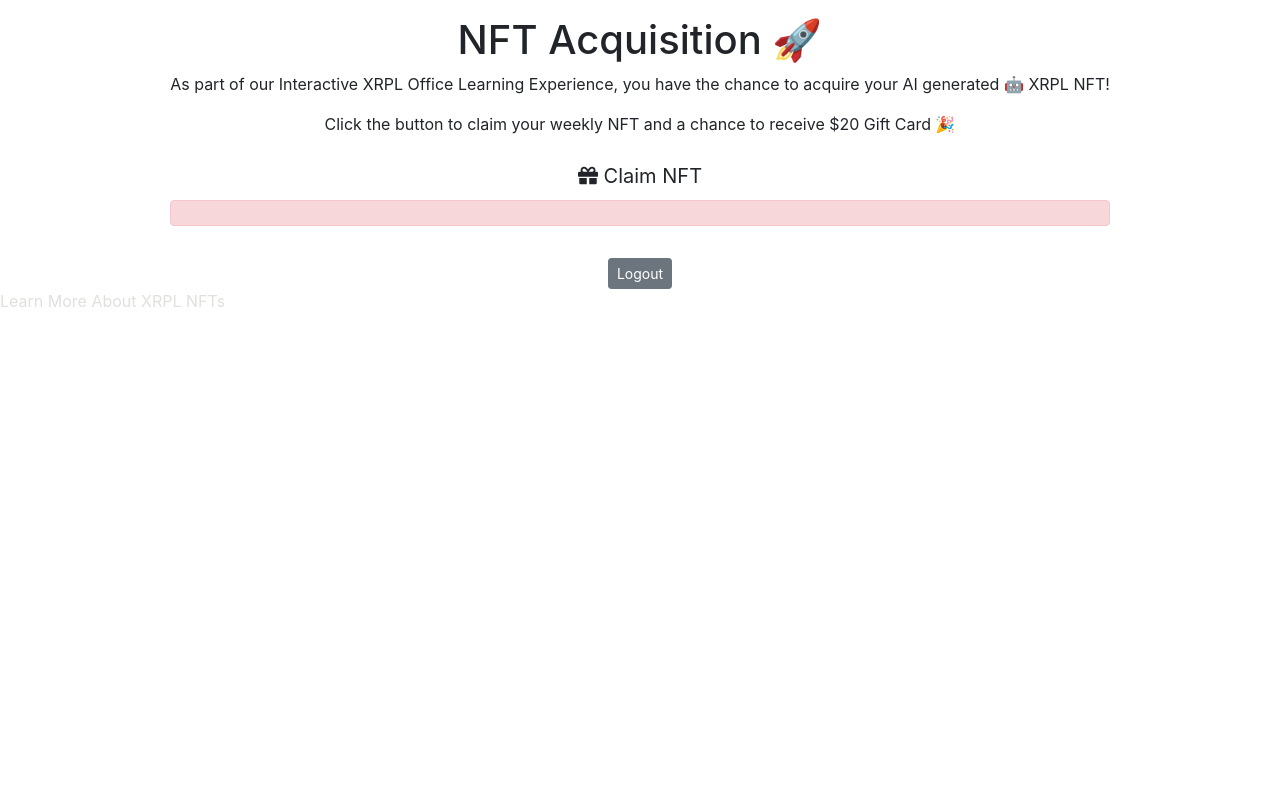
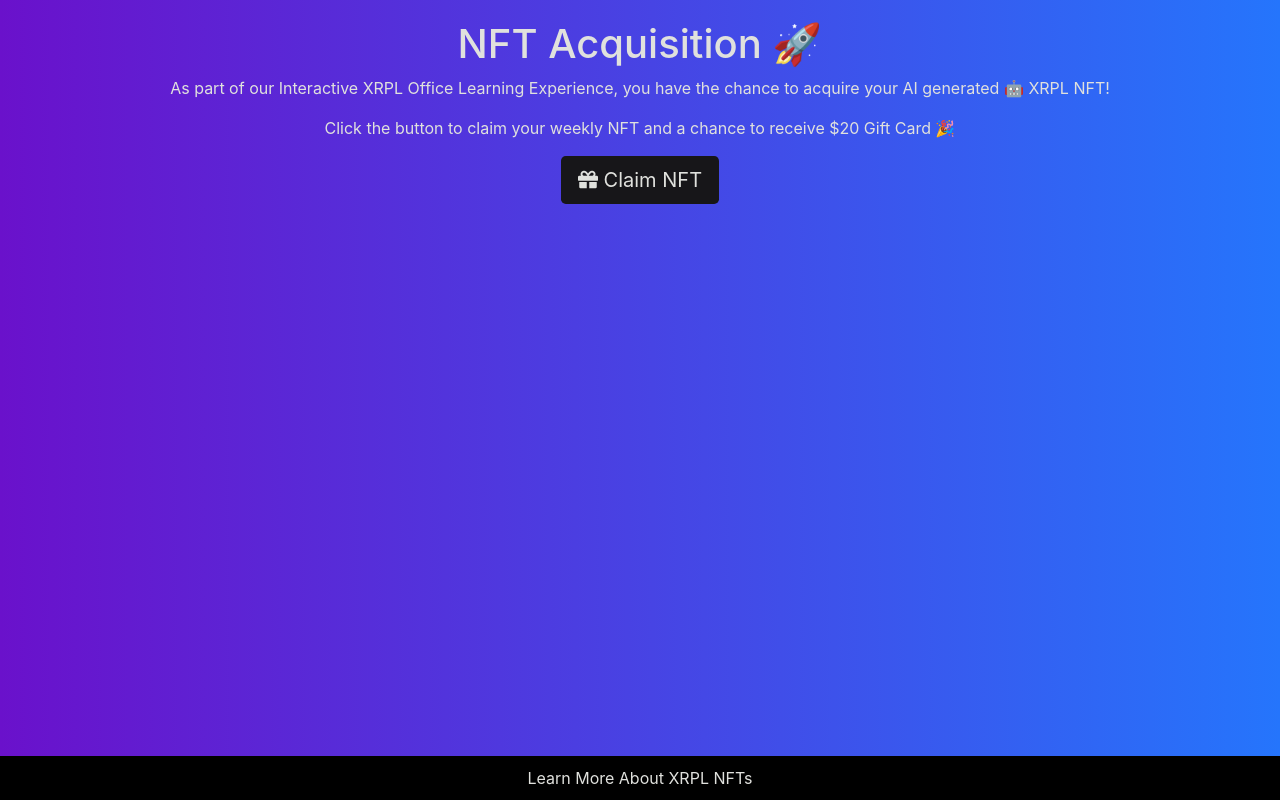
Before and after one commit to selcukemiravci/xrpl-office-experience, a plain HTML site: page public/index-nft.html in a window 1280 px wide. Drawn offline with nearby package versions, Linux system fonts and the light colour scheme; some packages are replaced by stand-ins of ours.

Commit message:
Fixed Styling 🚀

```diff
--- a/public/index-nft.html
+++ b/public/index-nft.html
@@ -21,14 +21,43 @@
 
     <!-- Additional Custom Styles -->
     <style>
-        /* ... */
-    </style>
+      body {
+          background: linear-gradient(to right, #6a11cb 0%, #2575fc 100%);
+          color: #E0E1DD;
+      }
+      .btn {
+          background-color: #171619;
+          color: #E0E1DD;
+      }
+      h1.header {
+        margin-top: 20px;
+      }
+      .btn img {
+          width: 30px;
+          height: 30px;
+          margin-right: 2px;
+      }
+      .hide {
+          display: none;
+      }
+      footer {
+        position: fixed;
+        left: 0;
+        bottom: 0;
+        width: 100%;
+        background-color: #000000;
+        color: white;
+        text-align: center;
+        padding: 10px 0;
+      }
+  </style>
 </head>
 <body>
     <!-- Main content of the page inside a Bootstrap container for alignment -->
     <div class="container h-100">
         <div class="row h-100 justify-content-center align-items-center">
             <div class="text-center">
+
                 <!-- Hidden elements (for potential use later) -->
                 <h1 id="addressArea" class="hide"></h1>
                 <p id="xrplMsg" class="hide"></p>
@@ -41,6 +70,7 @@
                 <div class="alert alert-danger hide" id="errorMessage" role="alert"></div>
                 <!-- Logout button (hidden initially) -->
                 <button class="btn btn-secondary btn-sm mt-3 hide" id="logout">Logout</button>
+
             </div>
         </div>
     </div>
```
Also changed, not shown: public/index.html (+2 -3 lines).
